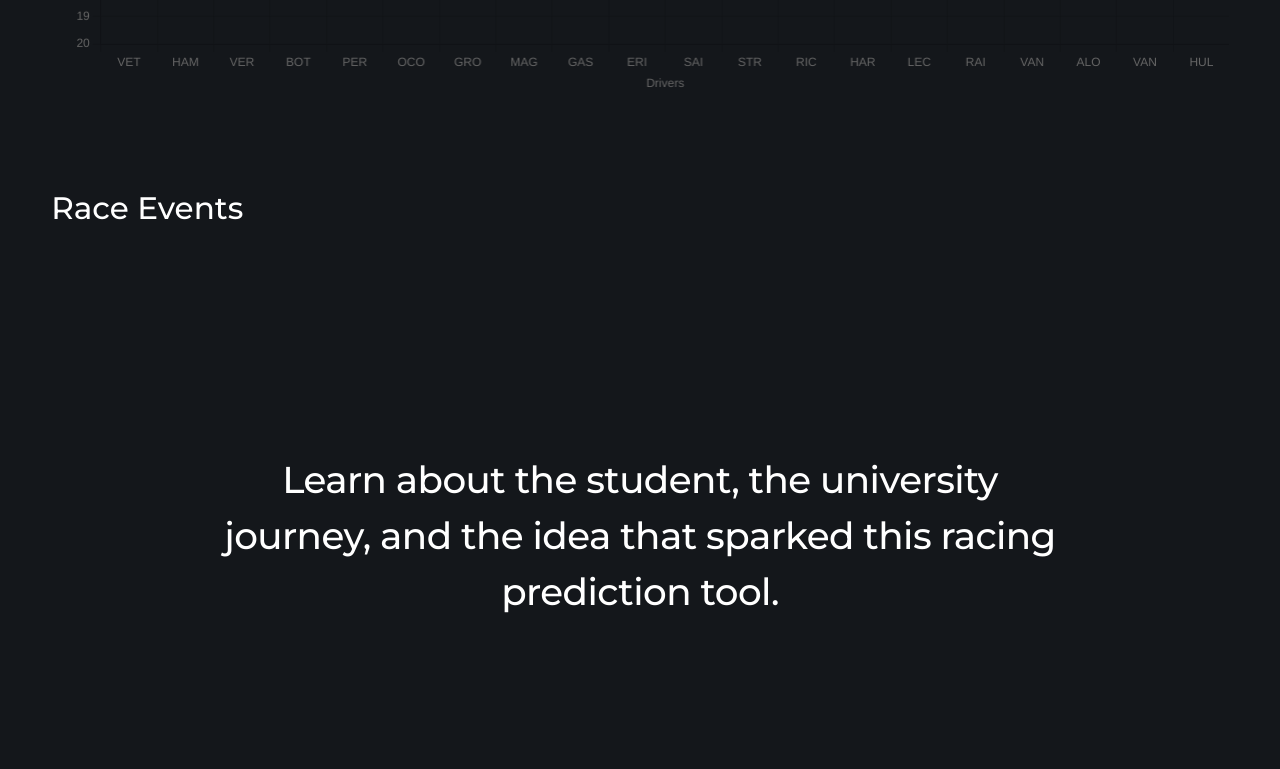
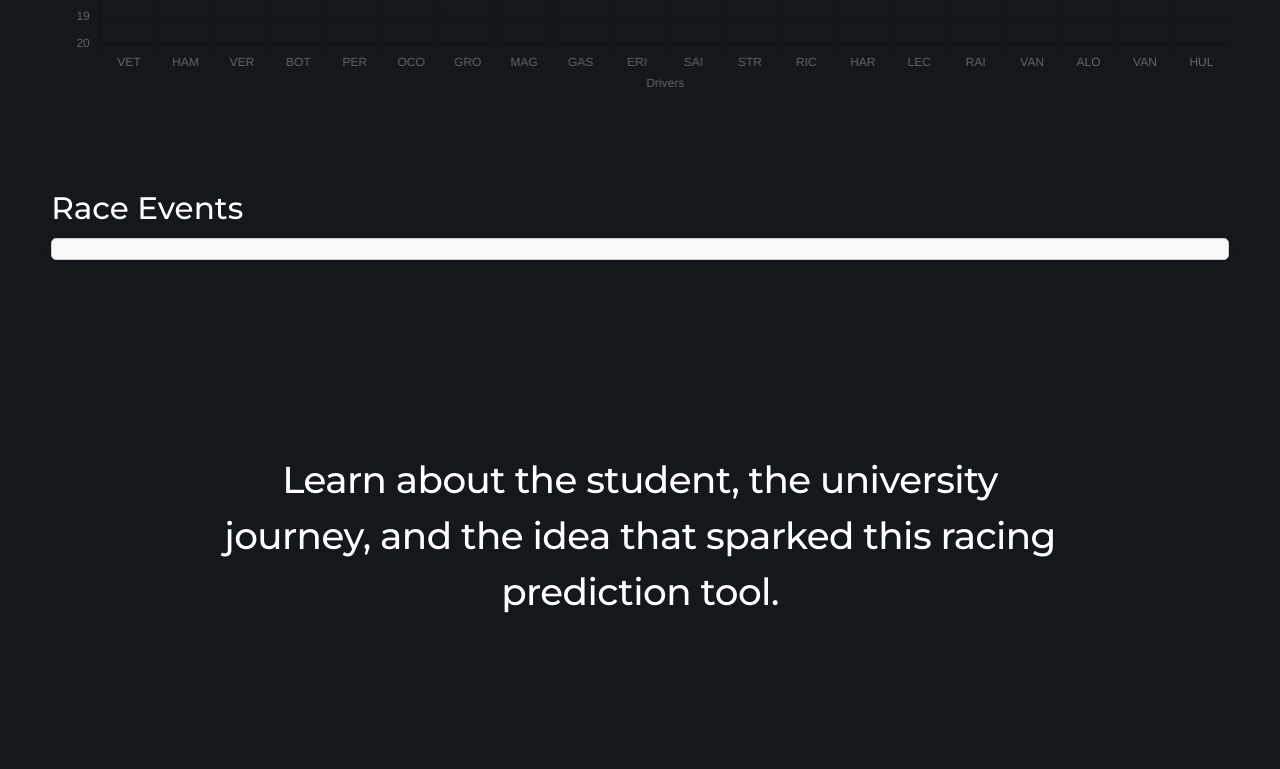
Before and after one commit to OriannaMilone/RaceTrack, a website: page web_project/public/index.html in a window 1280 px wide. Shown: the part 1680-2449 px from the top of the page. Drawn offline with nearby package versions, Linux system fonts and the light colour scheme; no server answers.

Commit message:
Race Events upgraded

```diff
--- a/web_project/public/index.html
+++ b/web_project/public/index.html
@@ -155,11 +155,27 @@
             <script src="/socket.io/socket.io.js"></script>
             <script src="https://cdn.jsdelivr.net/npm/chart.js"></script>
             <!-- Race Logs -->
-            <div id="race-logs" style="margin-top: 30px;">
-                <h3>Race Events</h3>
-                <ul id="log-list" style="list-style: none; padding-left: 0; font-family: monospace; font-size: 0.95em;">
-                </ul>
-            </div>
+            <div id="race-logs" style="margin-top: 30px; width: 100%;">
+                <h3 style="margin-bottom: 10px;">Race Events</h3>
+                <div id="log-box" style="
+                  max-height: 200px;
+                  overflow-y: auto;
+                  background-color: #f9f9f9;
+                  border: 1px solid #ccc;
+                  padding: 10px;
+                  font-family: monospace;
+                  font-size: 0.95em;
+                  border-radius: 5px;
+                  box-shadow: 0 2px 6px rgba(0,0,0,0.05);
+                  width: 100%;
+                  box-sizing: border-box;
+                ">
+                  <ul id="log-list" style="list-style: none; padding-left: 0; margin: 0;"></ul>
+                </div>
+              </div>
+
+
+
 
             <script>
                 window.onload = () => {
```
